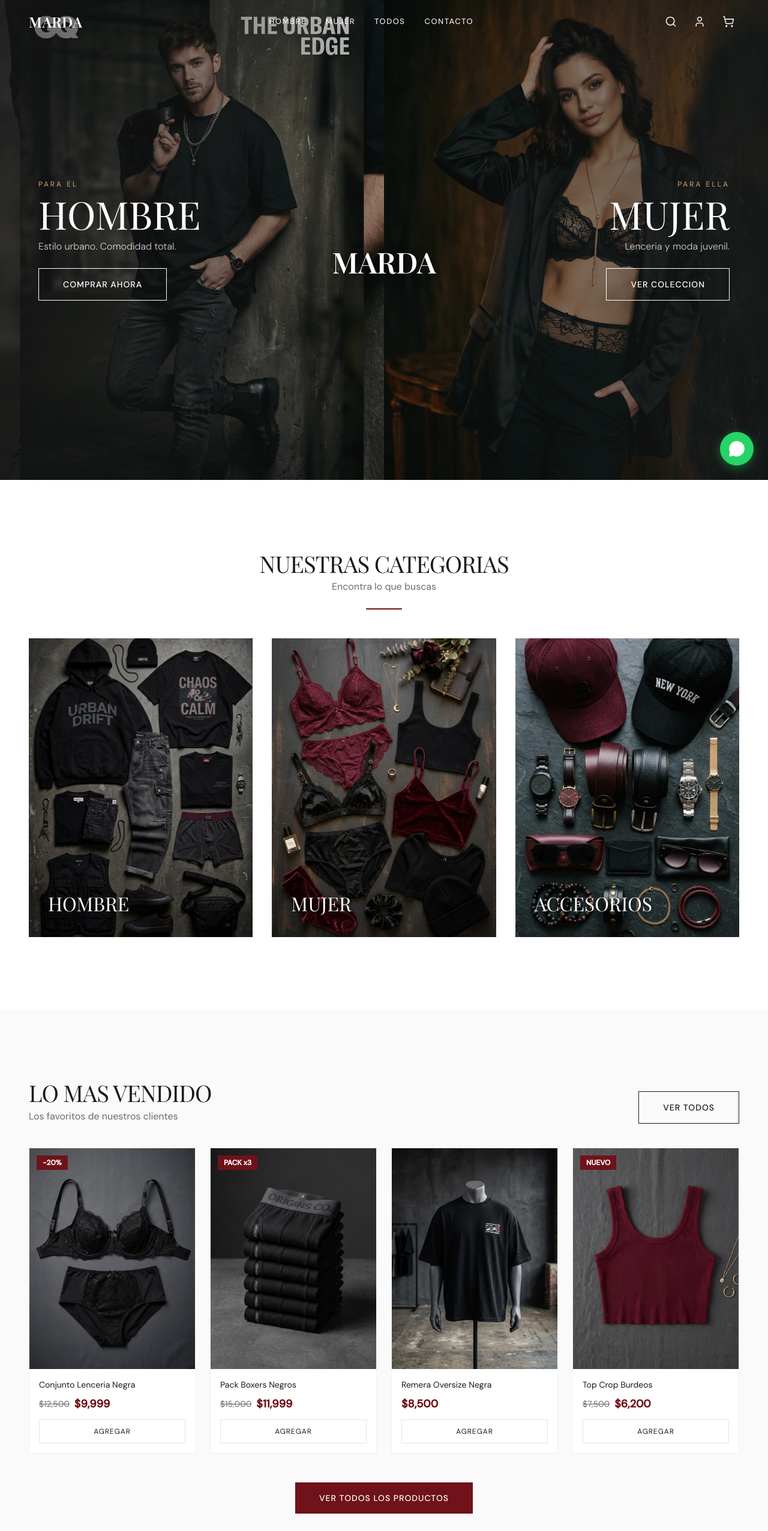
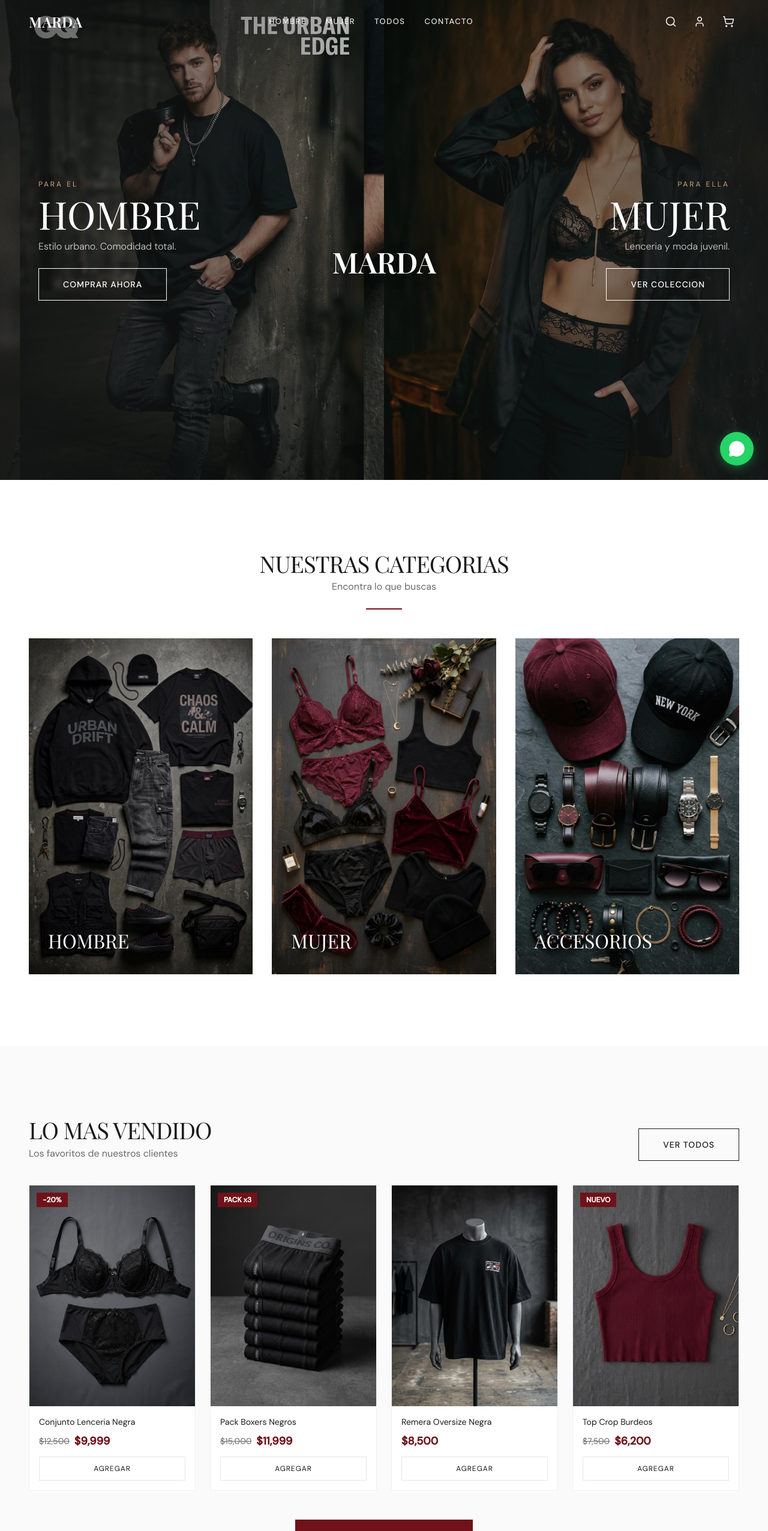
Before and after one commit to danielamartin-web/TIENDAROPA, a React (Vite) app: page / in a window 1280 px wide. Shown: the top 2552 px of the page at 60% size. Built offline with nearby package versions, Linux system fonts and the light colour scheme.

Commit message:
fix: correct image cropping and remove template residual content

```diff
--- a/package.json
+++ b/package.json
@@ -50,6 +50,7 @@
     "lenis": "^1.3.23",
     "lucide-react": "^0.562.0",
     "next-themes": "^0.4.6",
+    "plugin-inspect-react-code": "^1.0.3",
     "react": "^19.2.0",
     "react-day-picker": "^9.13.0",
     "react-dom": "^19.2.0",
@@ -76,7 +77,6 @@
     "eslint-plugin-react-hooks": "^7.0.1",
     "eslint-plugin-react-refresh": "^0.4.24",
     "globals": "^16.5.0",
-
     "postcss": "^8.5.6",
     "tailwindcss": "^3.4.19",
     "tailwindcss-animate": "^1.0.7",
--- a/src/App.css
+++ b/src/App.css
@@ -1,4 +1,4 @@
-/* Shibumi App Styles */
+/* MARDA App Styles */
 
 /* Smooth scrolling for all anchor links */
 html {
@@ -11,7 +11,7 @@
 }
 
 *:focus-visible {
-  outline: 2px solid var(--shibumi-brown);
+  outline: 2px solid var(--color-gold);
   outline-offset: 2px;
 }
 
--- a/src/pages/Home.tsx
+++ b/src/pages/Home.tsx
@@ -56,10 +56,11 @@
     >
       {/* Left - Men */}
       <div className="relative flex-1 min-h-[50dvh] md:min-h-full overflow-hidden">
-        <div
-          className="absolute inset-0 bg-cover bg-center transition-transform duration-[2000ms]"
+        <img
+          src="/hero-hombre.jpg"
+          alt="Hombre"
+          className="absolute inset-0 w-full h-full object-cover object-top transition-transform duration-[2000ms]"
           style={{
-            backgroundImage: 'url(/hero-hombre.jpg)',
             transform: loaded ? 'scale(1)' : 'scale(1.1)',
           }}
         />
@@ -97,10 +98,11 @@
 
       {/* Right - Women */}
       <div className="relative flex-1 min-h-[50dvh] md:min-h-full overflow-hidden">
-        <div
-          className="absolute inset-0 bg-cover bg-center transition-transform duration-[2000ms]"
+        <img
+          src="/hero-mujer.jpg"
+          alt="Mujer"
+          className="absolute inset-0 w-full h-full object-cover object-top transition-transform duration-[2000ms]"
           style={{
-            backgroundImage: 'url(/hero-mujer.jpg)',
             transform: loaded ? 'scale(1)' : 'scale(1.1)',
           }}
         />
@@ -222,7 +224,7 @@
             <Link
               key={cat.title}
               to={cat.link}
-              className="group relative overflow-hidden aspect-[3/4] block"
+              className="group relative overflow-hidden aspect-[2/3] block"
               style={{
                 opacity: visible ? 1 : 0,
                 transform: visible ? 'translateY(0)' : 'translateY(40px)',
@@ -232,7 +234,7 @@
               <img
                 src={cat.image}
                 alt={cat.title}
-                className="absolute inset-0 w-full h-full object-cover transition-transform duration-500 group-hover:scale-[1.08]"
+                className="absolute inset-0 w-full h-full object-cover object-top transition-transform duration-500 group-hover:scale-[1.08]"
                 loading="lazy"
               />
               <div className="absolute inset-0 bg-[#1A1A1A]/0 group-hover:bg-[#1A1A1A]/50 transition-colors duration-300" />
@@ -317,7 +319,7 @@
                 <img
                   src={product.images[0]}
                   alt={product.name}
-                  className="w-full h-full object-cover transition-transform duration-400 group-hover:scale-105"
+                  className="w-full h-full object-cover object-top transition-transform duration-400 group-hover:scale-105"
                   loading="lazy"
                 />
                 {product.badge && (
@@ -407,9 +409,10 @@
       ref={sectionRef}
       className="relative h-[300px] md:h-[400px] overflow-hidden"
     >
-      <div
-        className="absolute inset-0 parallax-bg"
-        style={{ backgroundImage: 'url(/promo-banner.jpg)' }}
+      <img
+        src="/promo-banner.jpg"
+        alt="Promo especial"
+        className="absolute inset-0 w-full h-full object-cover object-center parallax-bg"
       />
       <div className="absolute inset-0 bg-[#1A1A1A]/75" />
       <div className="relative z-10 h-full flex flex-col items-center justify-center text-center px-6">
@@ -495,7 +498,7 @@
               <img
                 src="/about-marda.jpg"
                 alt="Martin y Daniela - Fundadores de MARDA"
-                className="w-full h-full object-cover"
+                className="w-full h-full object-cover object-center"
                 loading="lazy"
               />
             </div>
@@ -624,7 +627,7 @@
               <img
                 src={img}
                 alt={`MARDA Instagram ${index + 1}`}
-                className="w-full h-full object-cover"
+                className="w-full h-full object-cover object-top"
                 loading="lazy"
               />
               <div className="absolute inset-0 bg-[#6F1219]/0 group-hover:bg-[#6F1219]/80 transition-colors duration-300 flex items-center justify-center">
--- a/src/pages/ProductDetail.tsx
+++ b/src/pages/ProductDetail.tsx
@@ -101,7 +101,7 @@
           src={product.images[0]}
           alt={product.name}
           loading="lazy"
-          className="w-full h-full object-cover transition-transform duration-500 group-hover:scale-105"
+          className="w-full h-full object-cover object-top transition-transform duration-500 group-hover:scale-105"
         />
       </div>
       <h4 className="font-body text-[14px] text-[#1A1A1A] line-clamp-2 mb-1.5 leading-[1.4]">
@@ -388,7 +388,7 @@
                         <img
                           src={media}
                           alt={`${product.name} ${idx + 1}`}
-                          className="w-full h-full object-cover"
+                          className="w-full h-full object-cover object-top"
                         />
                       )}
                     </button>
@@ -417,7 +417,7 @@
                       src={currentMedia}
                       alt={product.name}
                       className={cn(
-                        'w-full h-full object-cover transition-transform duration-500',
+                        'w-full h-full object-cover object-top transition-transform duration-500',
                         isZoomed && 'scale-150'
                       )}
                       style={
@@ -491,7 +491,7 @@
                           <img
                             src={media}
                             alt=""
-                            className="w-full h-full object-cover"
+                            className="w-full h-full object-cover object-top"
                           />
                         )}
                       </button>
--- a/src/pages/Shop.tsx
+++ b/src/pages/Shop.tsx
@@ -125,7 +125,7 @@
             loading="lazy"
             onLoad={() => setImgLoaded(true)}
             className={cn(
-              'w-full h-full object-cover transition-transform duration-500 ease-out',
+              'w-full h-full object-cover object-top transition-transform duration-500 ease-out',
               isHovered && 'scale-105',
               imgLoaded ? 'opacity-100' : 'opacity-0'
             )}
```
Also changed, not shown: 1 other file (tests, documents, lock files or other folders).
